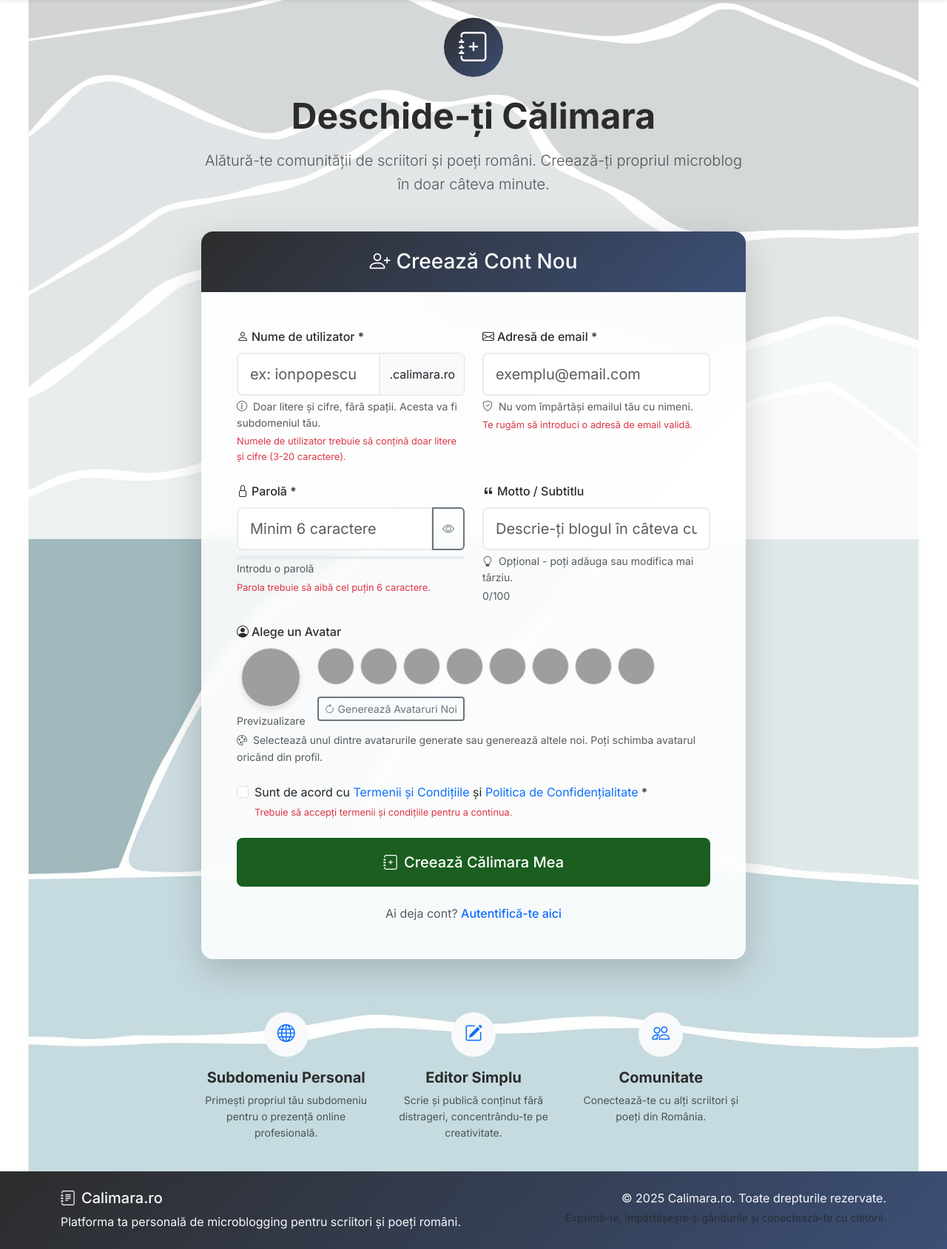
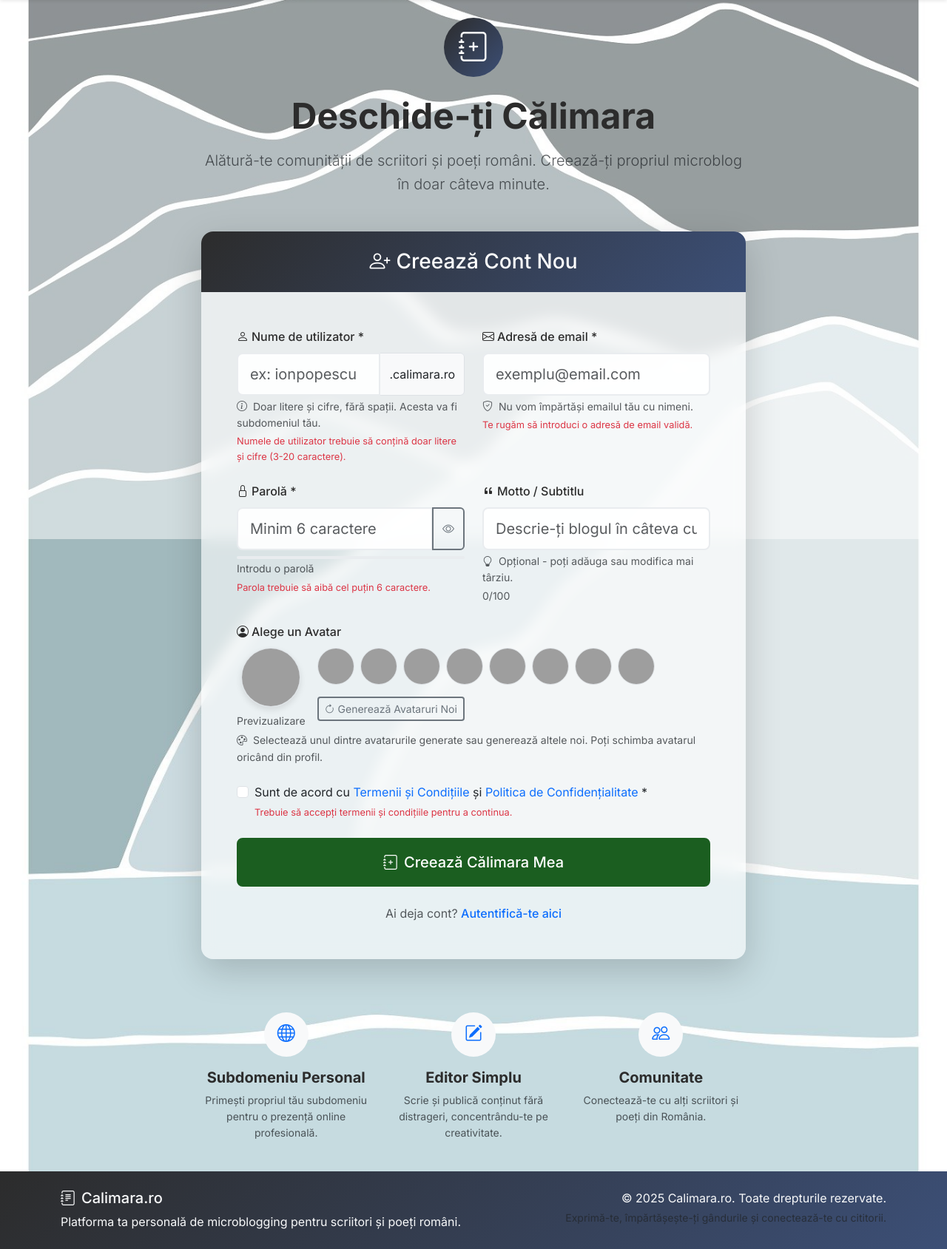
Before and after one commit to DanMGocan/calimara2, a FastAPI app: page /register in a window 1280 px wide. Shown: the part 71-1760 px from the top of the page at 74% size. Run offline with FastAPI, Linux system fonts and the light colour scheme; some libraries are stand-ins or nearby versions; grey boxes are pictures that could not be loaded.

Commit message:
Auto deployment

```diff
--- a/static/css/style.css
+++ b/static/css/style.css
@@ -34,10 +34,10 @@
     --color-info: #17a2b8;
 
     /* Background & Overlay */
-    --color-bg-overlay: rgba(255, 255, 255, 0.85);
-    --color-bg-overlay-dark: rgba(0, 0, 0, 0.8);
-    --color-glass: rgba(255, 255, 255, 0.2);
-    --color-container-bg: rgba(255, 255, 255, 0.7);
+    --color-bg-overlay: rgba(255, 255, 255, 0.6);
+    --color-bg-overlay-dark: rgba(0, 0, 0, 0.7);
+    --color-glass: rgba(255, 255, 255, 0.1);
+    --color-container-bg: rgba(255, 255, 255, 0.3);
 
     /* Gradients - Updated with Dark Green */
     --gradient-primary: linear-gradient(135deg, var(--color-primary) 0%, var(--color-secondary) 100%);
@@ -101,7 +101,7 @@ body::before {
     left: 0;
     width: 100%;
     height: 100%;
-    background: rgba(255, 255, 255, 0.8);
+    background: rgba(255, 255, 255, 0.5);
     z-index: -1;
     pointer-events: none;
 }
```
